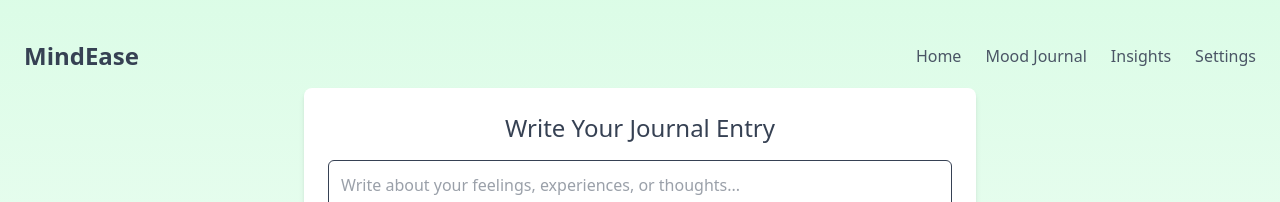
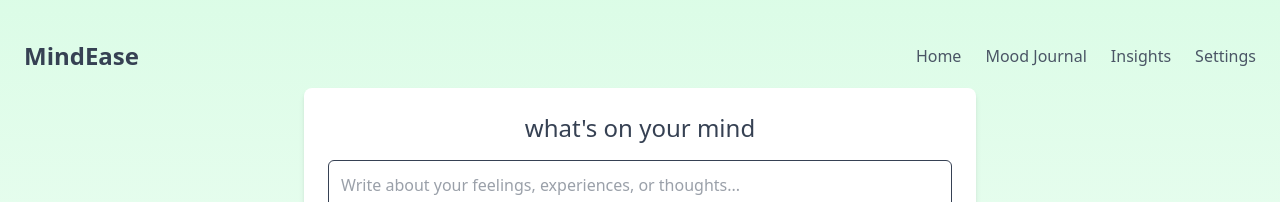
Before and after one commit to Ayushkumarsinha123/MindEase, a React (Vite) app in the folder frontend/: page /journal in a window 1280 px wide. Shown: the top 202 px of the page. Built offline with nearby package versions, Linux system fonts and the light colour scheme.

Commit message:
typo change in journal-page

```diff
--- a/frontend/src/pages/home-page.jsx
+++ b/frontend/src/pages/home-page.jsx
@@ -3,9 +3,9 @@ import { motion } from "framer-motion";
 import { Link } from "react-router-dom";
 
 function HomePage() {
-  const [mood, setMood] = useState(""); // Store selected mood
+  const [mood, setMood] = useState("");
 
-  // Mood-based suggestions
+
   const moodSuggestions = {
     "😊": "That's great! Keep up the positivity. Try sharing a gratitude journal entry today. 🌿",
     "😐": "Feeling neutral? Take a mindful walk or listen to some relaxing music. 🎶",
@@ -17,7 +17,7 @@ function HomePage() {
   return (
     <div className="min-h-screen bg-gradient-to-b from-green-100 to-white text-gray-700 p-6">
 
-      {/* Navbar */}
+
       <nav className="flex justify-between items-center py-4">
         <h1 className="text-2xl font-semibold">MindEase</h1>
         <div className="space-x-6">
@@ -28,7 +28,7 @@ function HomePage() {
         </div>
       </nav>
 
-      {/* Mood Tracker */}
+
       <motion.div
         className="flex flex-col items-center text-center mt-10"
         initial={{ opacity: 0, y: -20 }}
@@ -50,7 +50,7 @@ function HomePage() {
         </div>
       </motion.div>
 
-      {/* Mood-Based Suggestion Box */}
+
       {mood && (
         <motion.div
           className="mt-8 p-6 bg-white shadow-lg rounded-lg text-center max-w-lg mx-auto"
--- a/frontend/src/pages/journal-page.jsx
+++ b/frontend/src/pages/journal-page.jsx
@@ -35,7 +35,7 @@ function MoodJournal() {
         animate={{ opacity: 1, y: 0 }}
         transition={{ duration: 0.8 }}
       >
-        <h2 className="text-2xl font-medium mb-4">Write Your Journal Entry</h2>
+        <h2 className="text-2xl font-medium mb-4">what's on your mind</h2>
         <textarea
           className="w-full h-40 p-3 border rounded-md focus:outline-none focus:ring-2 focus:ring-green-400"
           placeholder="Write about your feelings, experiences, or thoughts..."
```
